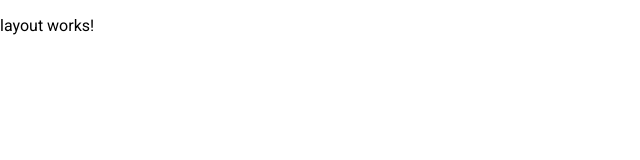
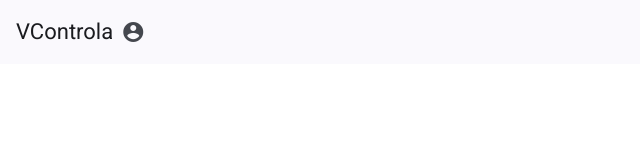
Before and after one commit to VictorWes/VControla-Front, an Angular app: page / in a window 1280 px wide. Before the commit this address led to /dashboard. Shown: the top 160 px of the page, without its empty margins (0-640 px from the left). Built offline with nearby package versions, Linux system fonts and the light colour scheme.

Commit message:
feat: Adiciona imports de MatIcon e estrutura inicial HTML layout

```diff
--- a/src/app/template/layout/layout.component.html
+++ b/src/app/template/layout/layout.component.html
@@ -1 +1,29 @@
-<p>layout works!</p>
+<div class="layout-container">
+  <mat-toolbar color="primary" class="header">
+    <span>VControla</span>
+    <span class="spacer"></span>
+    <button mat-icon-button>
+      <span class="spacer"></span>
+      <mat-icon>account_circle</mat-icon>
+    </button>
+  </mat-toolbar>
+
+  <mat-sidenav-container class="sidenav-container">
+    <mat-sidenav mode="side" opened class="sidenav">
+      <mat-nav-list>
+        <a mat-list-item routerLink="/dashboard">
+          <mat-icon matListItemIcon>dashboard</mat-icon>
+          <span matListItemTitle>Dashboard</span>
+        </a>
+        <a mat-list-item routerLink="/transacoes">
+          <mat-icon matListItemIcon>swap_horiz</mat-icon>
+          <span matListItemTitle>Transações</span>
+        </a>
+      </mat-nav-list>
+    </mat-sidenav>
+
+    <mat-sidenav-content class="content">
+      <router-outlet></router-outlet>
+    </mat-sidenav-content>
+  </mat-sidenav-container>
+</div>
--- a/src/app/template/layout/layout.component.ts
+++ b/src/app/template/layout/layout.component.ts
@@ -4,8 +4,6 @@ import { Component } from '@angular/core';
   selector: 'app-layout',
   standalone: false,
   templateUrl: './layout.component.html',
-  styleUrl: './layout.component.scss'
+  styleUrl: './layout.component.scss',
 })
-export class LayoutComponent {
-
-}
+export class LayoutComponent {}
--- a/src/app/template/template-routing.module.ts
+++ b/src/app/template/template-routing.module.ts
@@ -1,6 +1,7 @@
 import { NgModule } from '@angular/core';
 import { RouterModule, Routes } from '@angular/router';
 import { LayoutComponent } from './layout/layout.component';
+
 
 const routes: Routes = [
   {
```
Also changed, not shown: src/app/app.module.ts (+5 -9 lines), src/app/template/template.module.ts (+9 -2 lines).
